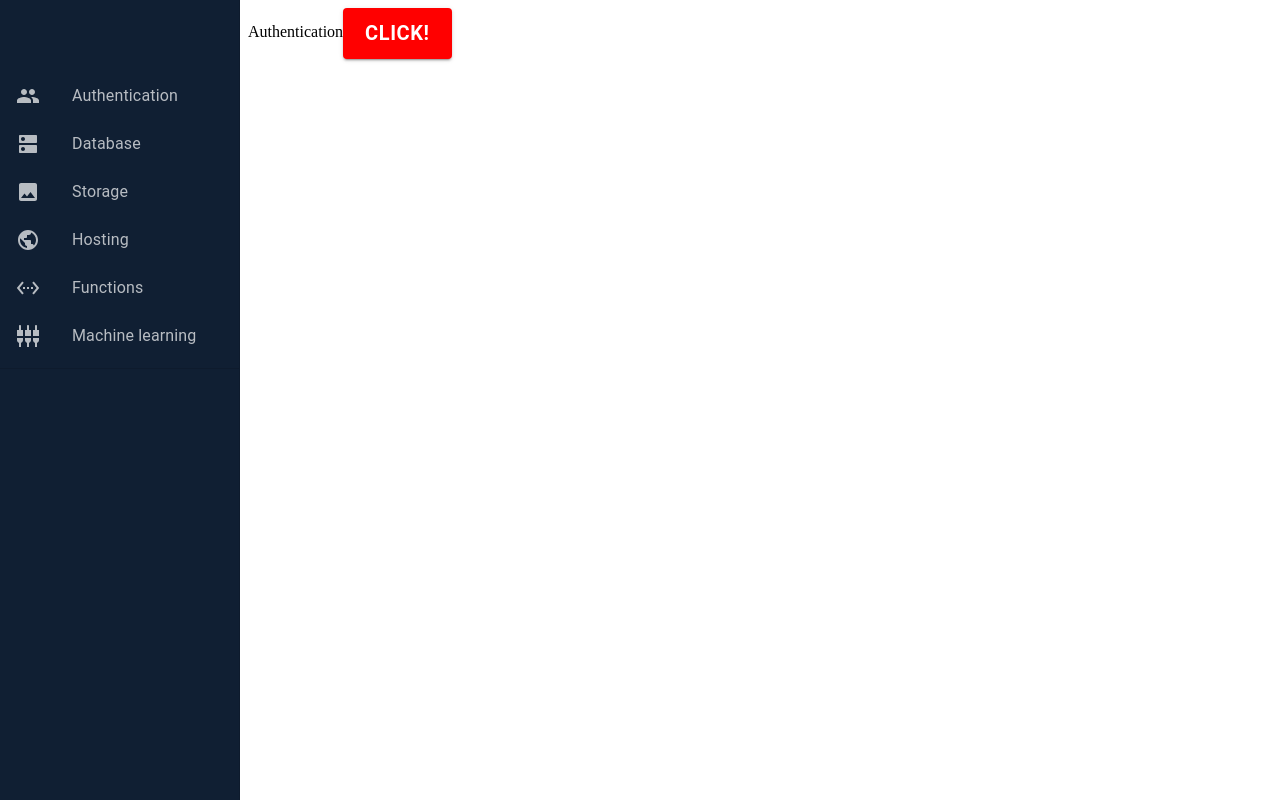
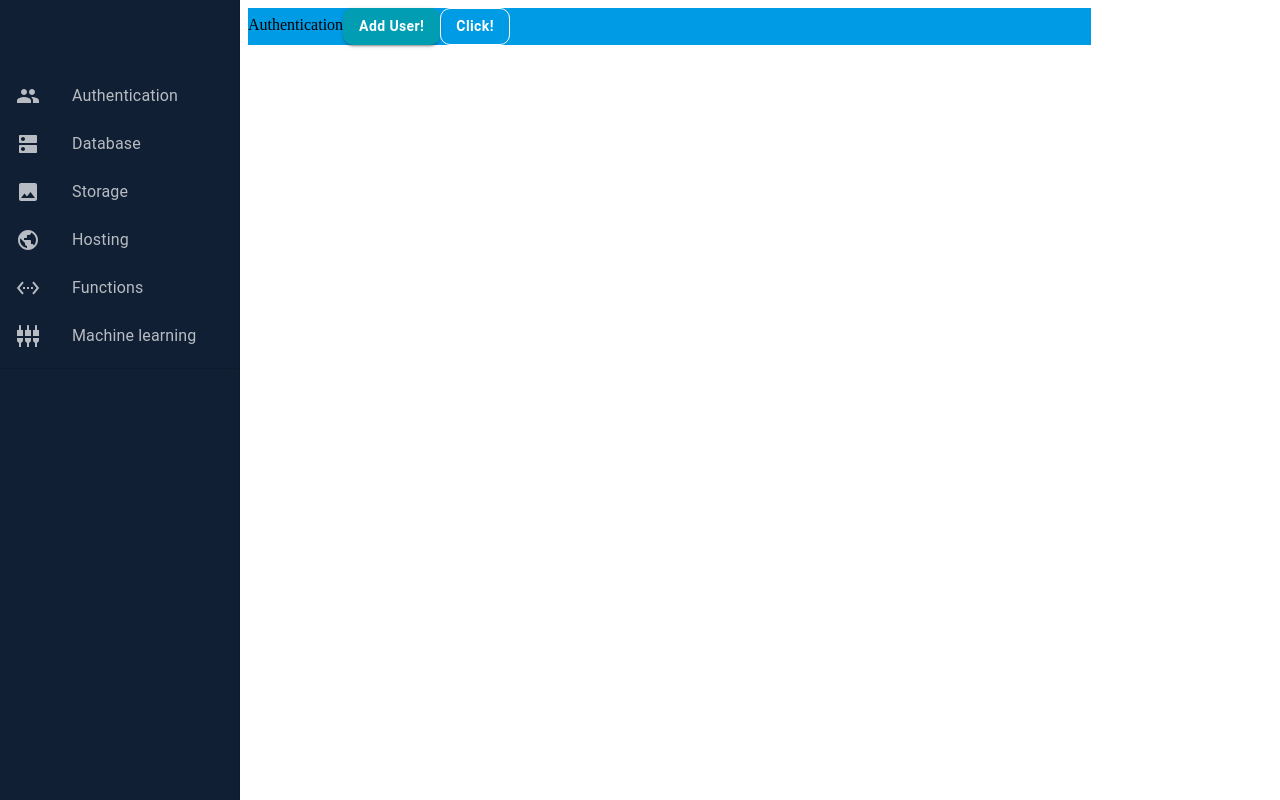
Before and after one commit to Mattarek/react-materialUI-practice, a React (Vite) app: page /storage in a window 1280 px wide. Built offline with nearby package versions, Linux system fonts and the light colour scheme.

Commit message:
Styles for button added

```diff
--- a/src/views/Authentication.tsx
+++ b/src/views/Authentication.tsx
@@ -2,25 +2,39 @@ import Grid from '@mui/material/Grid';
 import { CommonButton } from '../components/common/commonButton/CommonButton';
 export const Authentication = () => {
     const buttonStyles = {
-        fontSize: 20,
-        fontWeight: 700,
-        backgroundColor: 'red',
-        '&:hover': {
-            backgroundColor: 'yellow',
+        fontWeight: 600,
+        fontSize: '0.875rem',
+        textTransform: 'capitalize',
+        borderRadius: 2.5,
+        '&.MuiButton-contained': {
+            backgroundColor: '#009db3',
+            '&:hover': {
+                backgroundColor: '#006db3',
+            },
+        },
+        '&.MuiButton-outlined': {
+            color: '#fff',
+            borderColor: '#fff',
+            '&:hover': {
+                backgroundColor: 'transparent',
+            },
         },
     };
 
     return (
         <Grid
             item
-            xs={8}>
+            xs={8}
+            sx={{ backgroundColor: '#009be5' }}>
             Authentication
             <CommonButton
-                size='large'
-                variant='contained'
-                color='error'
                 sx={buttonStyles}
-                disabled={false}>
+                variant='contained'>
+                Add user!
+            </CommonButton>
+            <CommonButton
+                variant='outlined'
+                sx={buttonStyles}>
                 Click!
             </CommonButton>
         </Grid>
```
